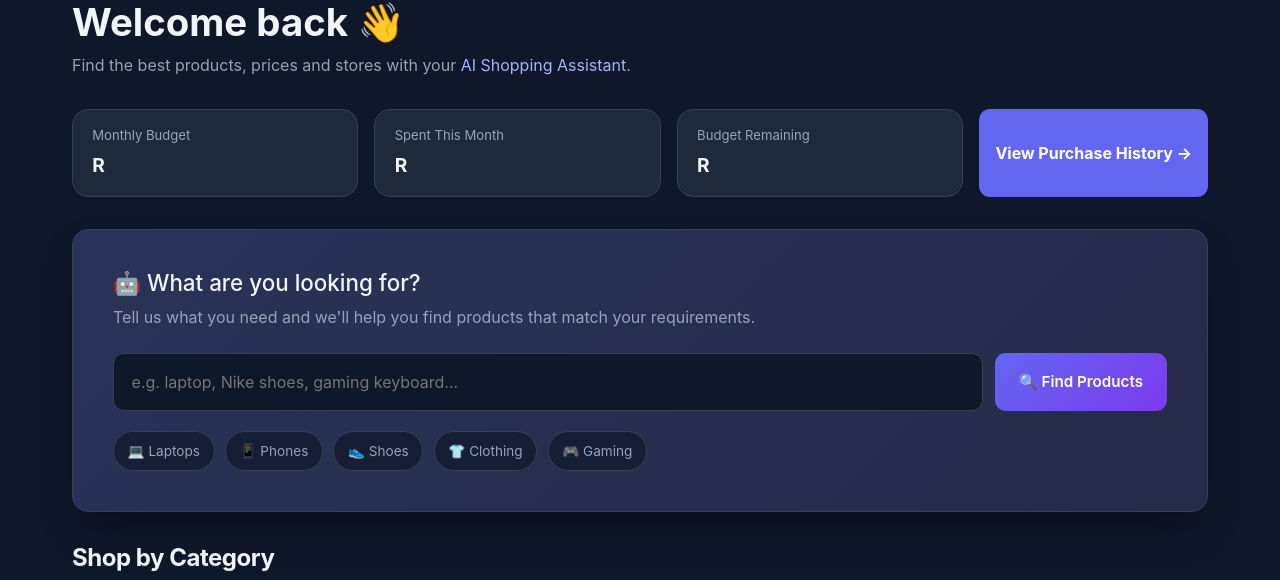
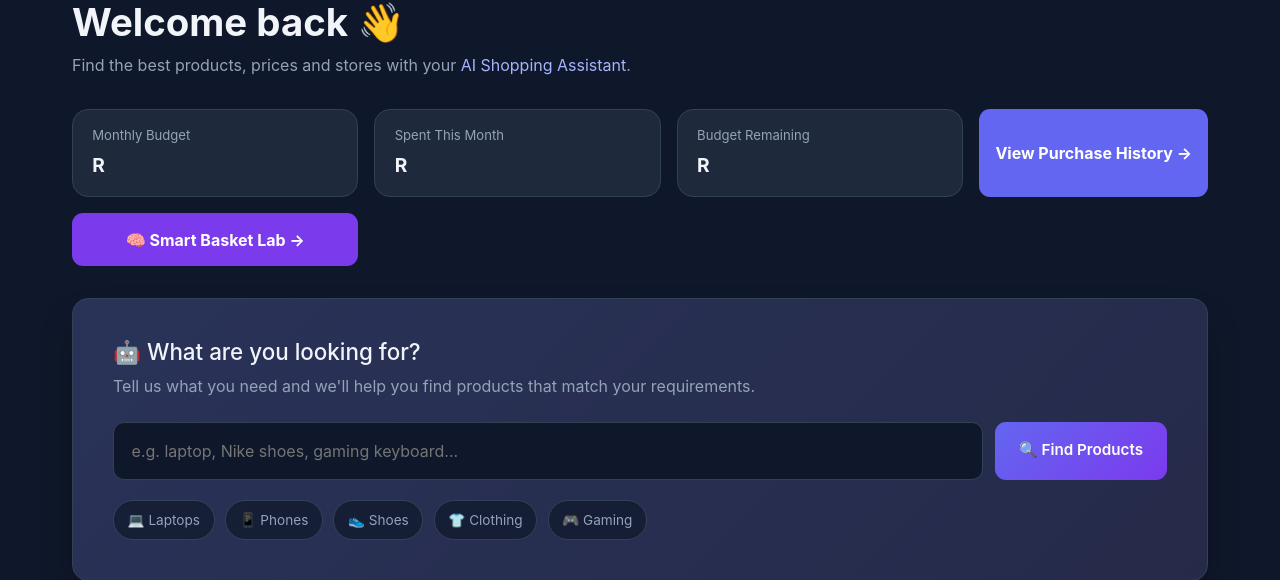
Before and after one commit to ThembelaniProject/AI-Shopping-Project, a Django app: template templates/dashboard.html in a window 1280 px wide. Shown: the part 137-717 px from the top of the page. Run offline with Django 5.2, Linux system fonts and the light colour scheme; the template is opened without the code that fills it, so the values that code supplies are empty.

Commit message:
feat: add Smart Basket Lab dashboard entry

```diff
--- a/templates/dashboard.html
+++ b/templates/dashboard.html
@@ -576,6 +576,10 @@
             View Purchase History →
         </a>
 
+        <a href="{% url 'shopping:basket_optimizer' %}" class="history-button" style="background:#7c3aed;">
+            🧠 Smart Basket Lab →
+        </a>
+
     </section>
 
 
```
